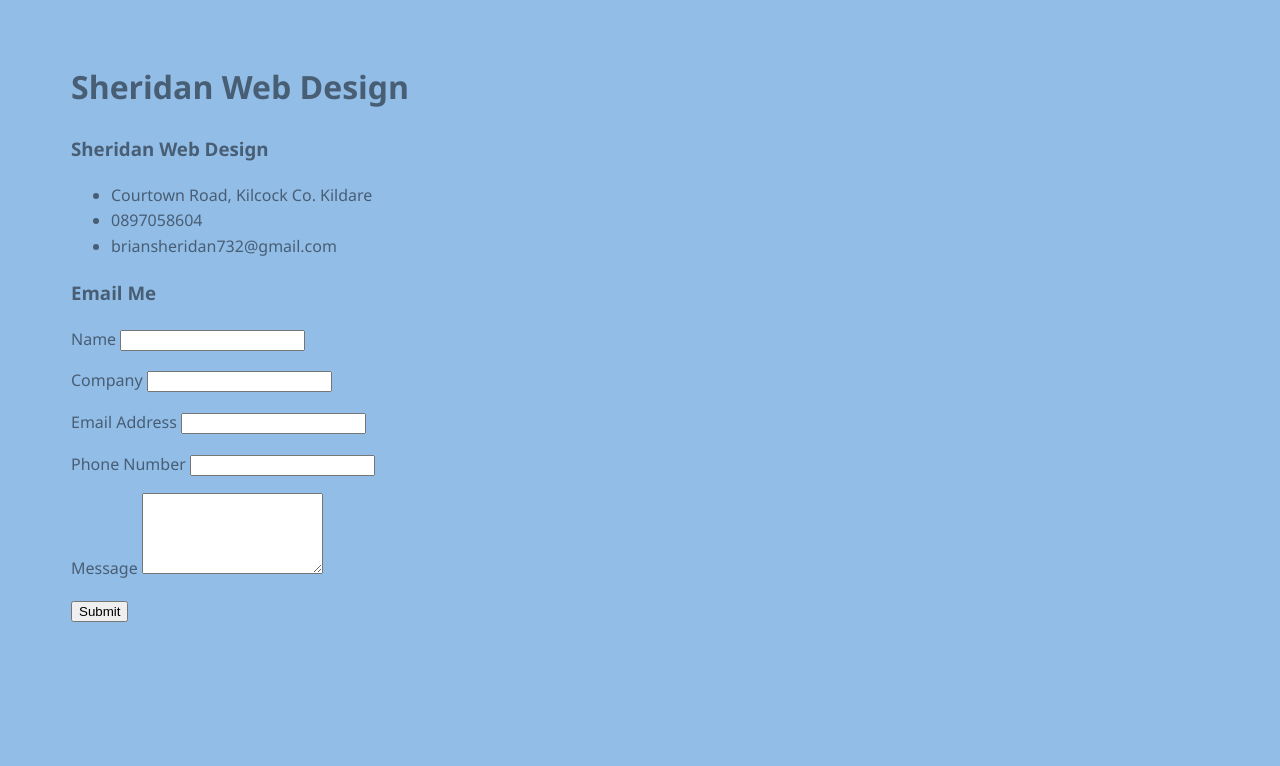
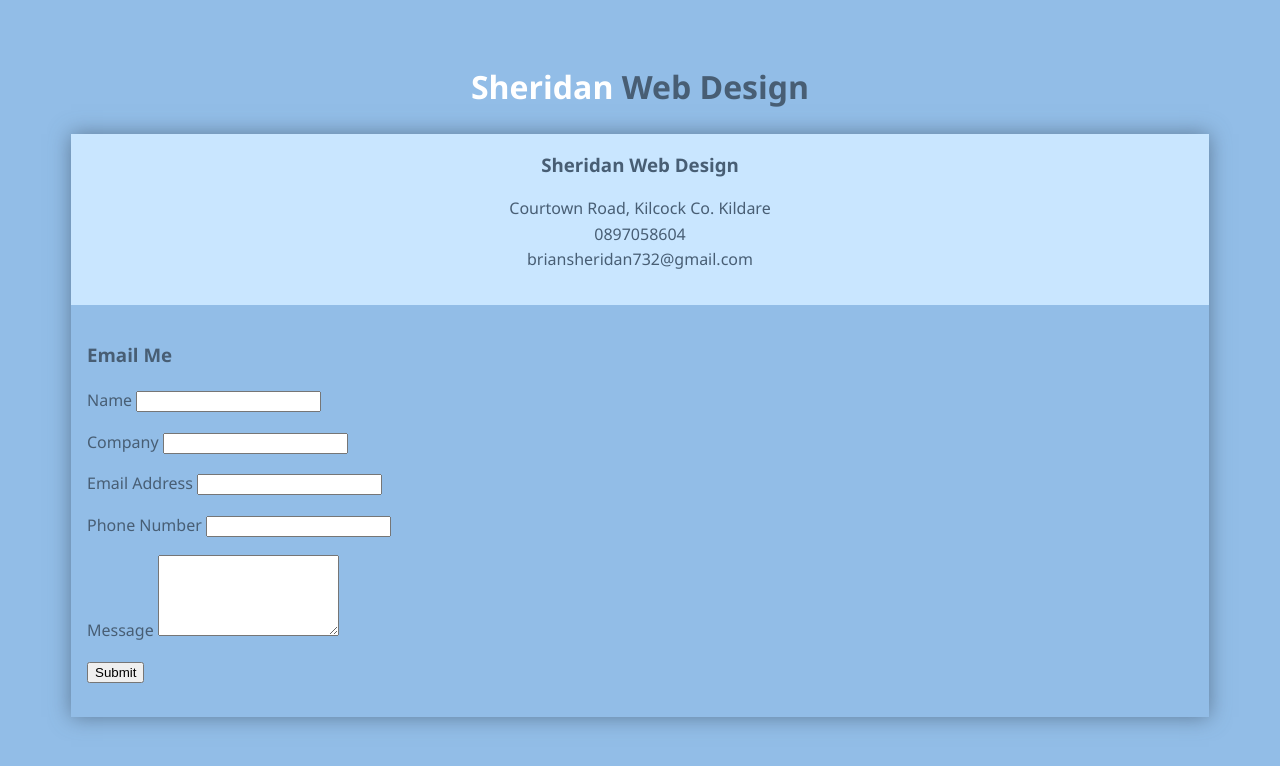
Before and after one commit to BrianSheridan/Responsive-Contact-Form-email, a plain HTML site: page index.html in a window 1280 px wide. Drawn offline with Linux system fonts and the light colour scheme.

Commit message:
CSS update

```diff
--- a/index.html
+++ b/index.html
@@ -9,7 +9,7 @@
 </head>
 <body>
     <div class="container">
-        <h1 class="brand">Sheridan Web Design</h1>
+        <h1 class="brand"><span>Sheridan</span> Web Design</h1>
         <div class="wrapper">
             <div class="company-info">
                <h3>Sheridan Web Design</h3>
--- a/style.css
+++ b/style.css
@@ -16,3 +16,34 @@ body{
     margin-right: auto;
     padding: 1em;
 }
+
+ul{
+    list-style: none;
+    padding: 0;
+}
+
+
+.brand{
+    text-align: center;
+}
+
+.brand span{
+    color: #fff;
+}
+
+.wrapper{
+    box-shadow: 0 0 20px 0 rgba(72,94,116,0.7);
+}
+
+.wrapper > *{
+    padding: 1em;
+}
+
+.company-info{
+    background: #c9e6ff;
+}
+
+.company-info h3, .company-info ul{
+    text-align: center;
+    margin: 0 0 1rem 0;
+}
```
